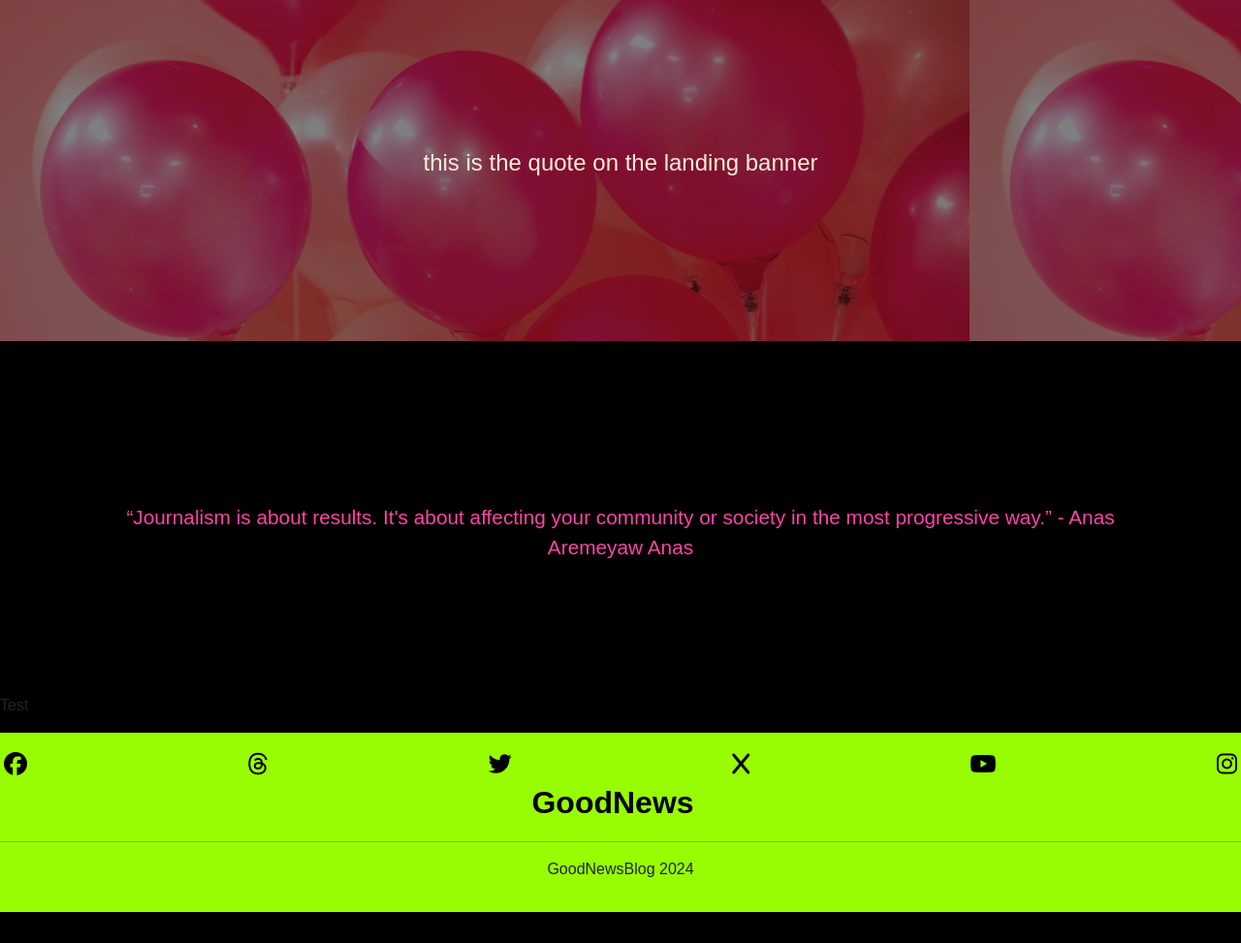
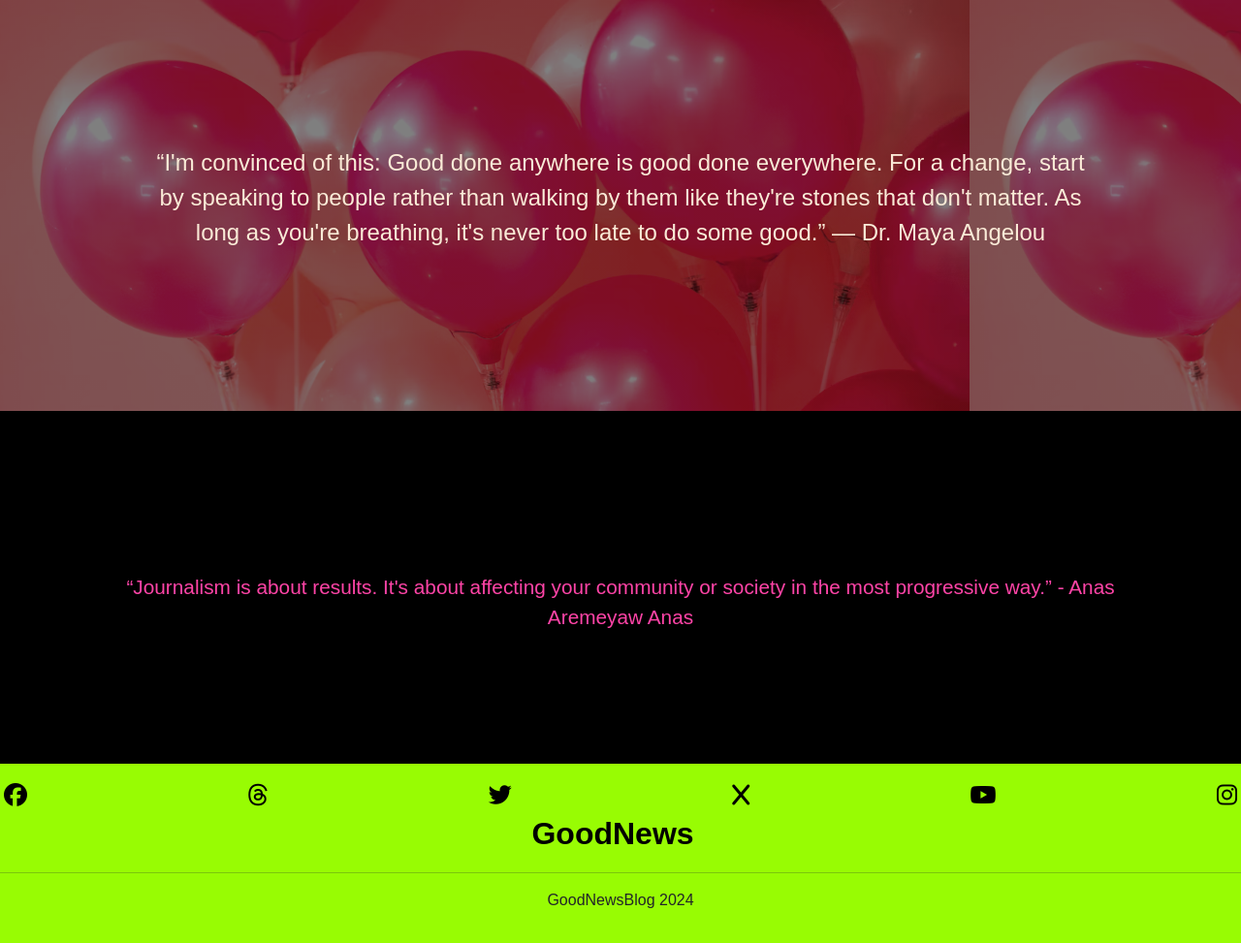
Before and after one commit to FernVR/GoodNewsBlog, a Django app: template blog/templates/blog/index.html in a window 1280 px wide. Shown: the part 74-1047 px from the top of the page at 97% size. Before the commit the page ends 1015 px from the top, so only its background shows below. Run offline with Django 4.2, Linux system fonts and the light colour scheme; the template is opened without the code that fills it, so the values that code supplies are empty; the visitor is signed in with stand-in values (Sample User, id 1); some libraries are stand-ins or nearby versions; some web fonts are replaced.

Commit message:
add styles to home page

```diff
--- a/blog/templates/blog/index.html
+++ b/blog/templates/blog/index.html
@@ -8,7 +8,8 @@
 <!-- Landing Banner Img -->
 <section class="landing-banner container-fluid">
     <!-- Landing Img here with a quote -->
-    <p> this is the quote on the landing banner </p>
+    <p> “I'm convinced of this: Good done anywhere is good done everywhere. For a change, start by speaking to people rather than walking by them like they're stones that don't matter. As long as you're breathing, it's never too late to do some good.”
+        — Dr. Maya Angelou </p>
 </section>
 
 <div class="container article-list">
@@ -67,7 +68,7 @@
         <ul class="pagination justify-content-center">
             {% if page_obj.has_previous %}
             <li>
-                <a href="?page={{ page_obj.previous_page_number }}" class="page-link">&laquo; PREV</a>
+                <a href="?page={{ page_obj.previous_page_number }}" class="page-link next-btn">&laquo; PREV</a>
             </li>
             {% endif %}
             {% if page_obj.has_next %}
@@ -83,15 +84,6 @@
         Aremeyaw Anas</p>
 </div>
 
-{% if user.is_authenticated %}
-<div id="user-posts">
-    <!-- This is where authenticated users can add posts of their own -->
-    <!-- Section will only be accessible to authenticated users, if user is unregistered it will ask if they want to register/ login -->
-    <p>
-        Test
-    </p>
-</div>
-{% endif %}
 
 <!-- index.html content ends here -->
 {% endblock %}
```
Also changed, not shown: 2 other files.
